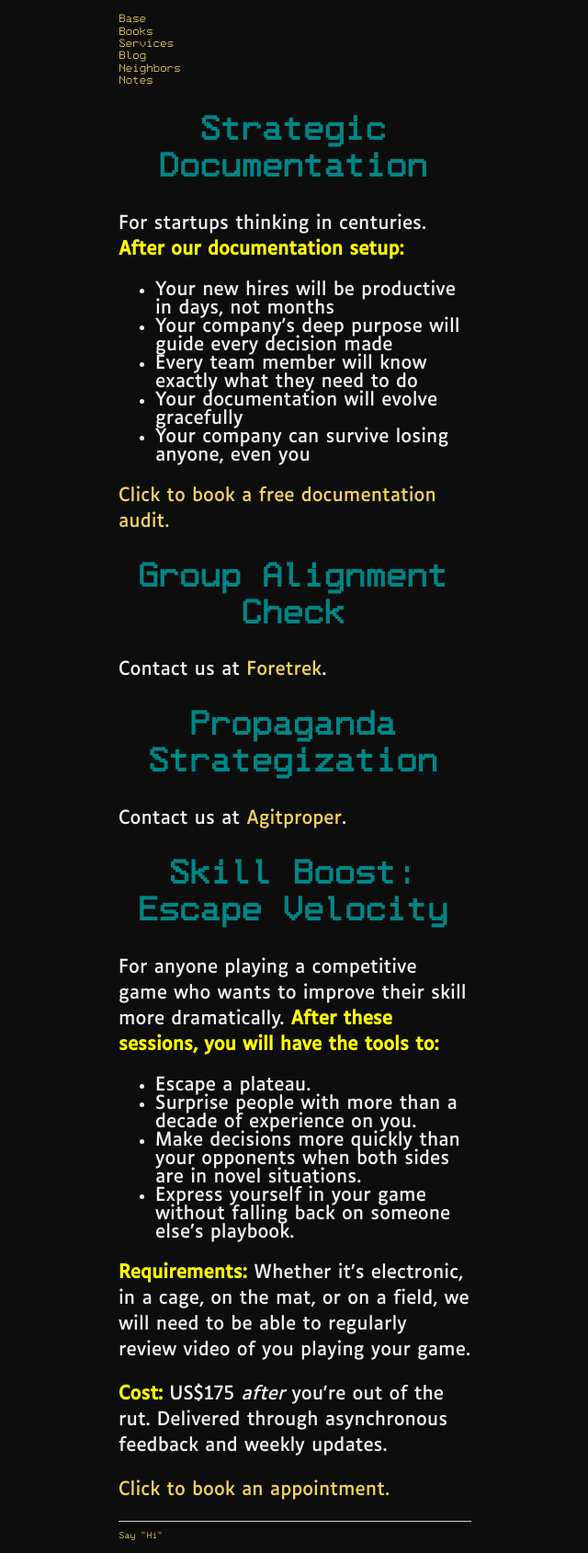
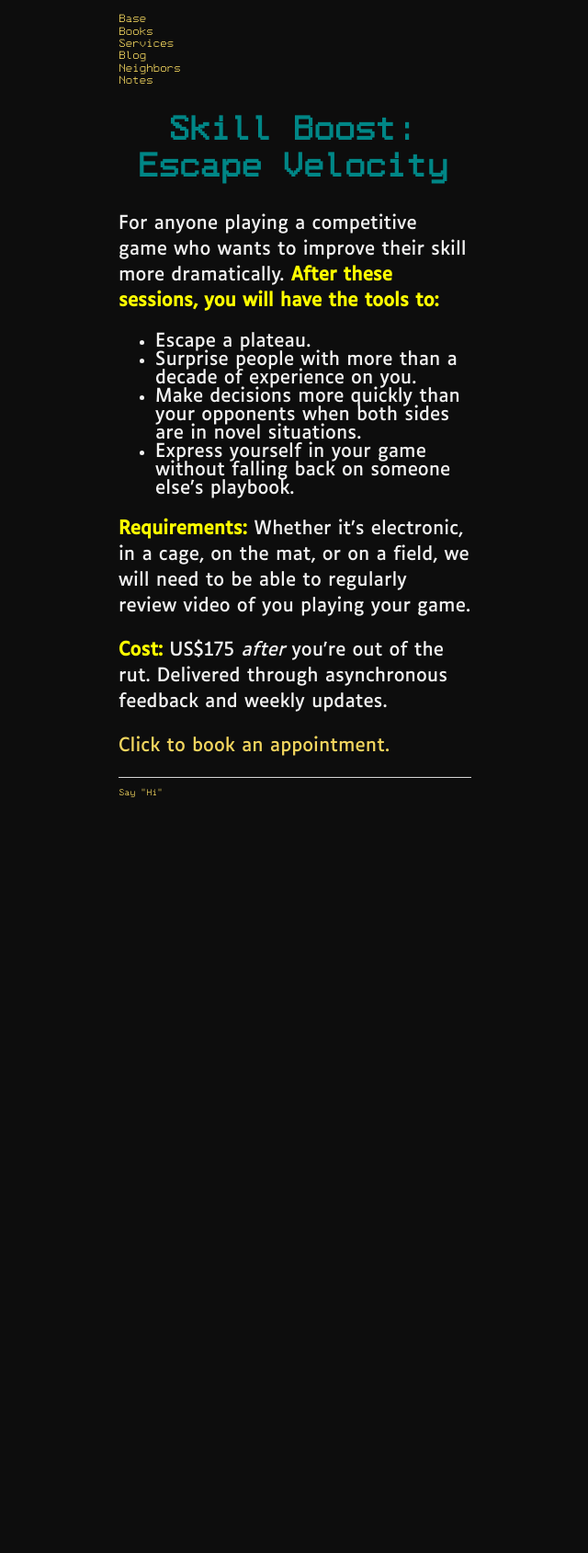
Before and after one commit to ray-dorai/ray-dorai.github.io, a Jekyll site: the page built from services.html, in a window 1280 px wide. Shown: the whole page at 92% size, without its empty margins (319-959 px from the left). Built offline with Jekyll 4.4.1, drawn with Linux system fonts in a browser that asks for light colours; after the commit the page ends 900 px from its top, so only the background shows below that.

Commit message:
Update services.html

```diff
--- a/services.html
+++ b/services.html
@@ -2,25 +2,6 @@
 layout: default
 title: Services
 ---
-
-<h1>Strategic Documentation</h1>
-<p>For startups thinking in centuries. <b style="color:yellow;">After our documentation setup:</b></p>
-
-<ul style="font-size:20px">
-<li>Your new hires will be productive in days, not months</li>
-<li>Your company's deep purpose will guide every decision made</li>
-<li>Every team member will know exactly what they need to do</li>
-<li>Your documentation will evolve gracefully</li>
-<li>Your company can survive losing anyone, even you</li>
-</ul>
-
-<p><a href="https://app.cal.com/forshaper/stratdoc">Click to book a free documentation audit.</a></p>
-
-<h1>Group Alignment Check</h1>
-<p>Contact us at <a href="https://foretrek.com/">Foretrek</a>. </p>
-
-<h1>Propaganda Strategization</h1>
-<p>Contact us at <a href="https://www.agitproper.org/">Agitproper</a>. </p>
 
 <h1>Skill Boost: Escape Velocity</h1>
 <p>For anyone playing a competitive game who wants to improve their skill more dramatically. <b style="color:yellow;">After these sessions, you will have the tools to:</b></p>
```
